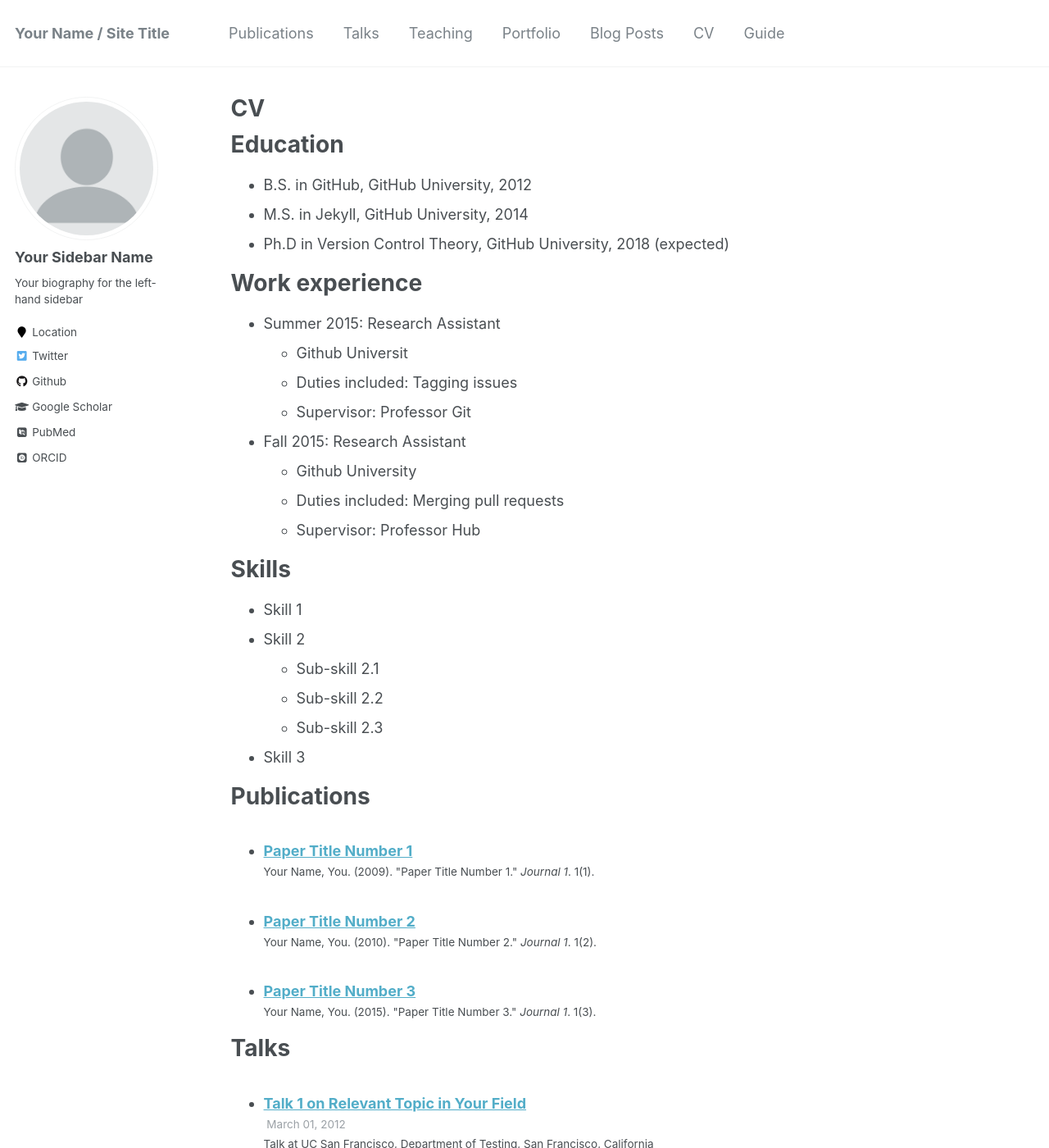
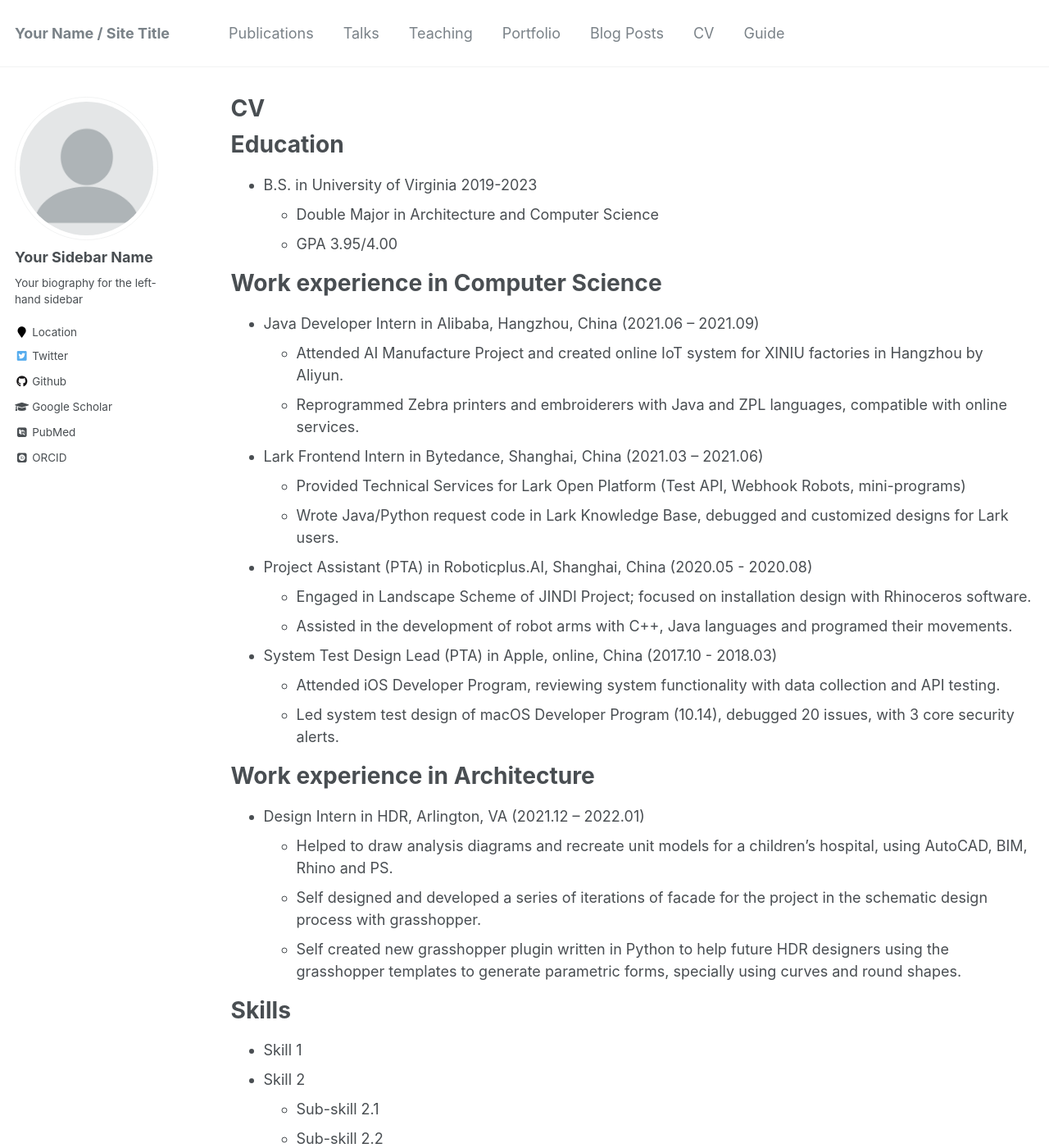
Before and after one commit to FangFrankSun/AcademicPage, a Jekyll site: the page built from _pages/cv.md, in a window 1280 px wide and 1400 px high. Shown: the whole window at 82% size. Built offline with Jekyll 4.4.1, drawn with Linux system fonts in a browser that asks for light colours; some web fonts are replaced; some of the changed text lies outside the part shown.

Commit message:
Update cv.md

```diff
--- a/_pages/cv.md
+++ b/_pages/cv.md
@@ -11,21 +11,38 @@ redirect_from:
 
 Education
 ======
-* B.S. in GitHub, GitHub University, 2012
-* M.S. in Jekyll, GitHub University, 2014
-* Ph.D in Version Control Theory, GitHub University, 2018 (expected)
+* B.S. in University of Virginia 2019-2023
+  * Double Major in Architecture and Computer Science
+  * GPA 3.95/4.00
 
-Work experience
+
+Work experience in Computer Science
 ======
-* Summer 2015: Research Assistant
-  * Github Universit
-  * Duties included: Tagging issues
-  * Supervisor: Professor Git
+* Java Developer Intern in Alibaba, Hangzhou, China (2021.06 – 2021.09)
+  * Attended AI Manufacture Project and created online IoT system for XINIU factories in Hangzhou by Aliyun.
+  * Reprogrammed Zebra printers and embroiderers with Java and ZPL languages, compatible with online services.
 
-* Fall 2015: Research Assistant
-  * Github University
-  * Duties included: Merging pull requests
-  * Supervisor: Professor Hub
+* Lark Frontend Intern in Bytedance, Shanghai, China (2021.03 – 2021.06)
+  * Provided Technical Services for Lark Open Platform (Test API, Webhook Robots, mini-programs)
+  * Wrote Java/Python request code in Lark Knowledge Base, debugged and customized designs for Lark users.
+
+* Project Assistant (PTA) in Roboticplus.AI, Shanghai, China (2020.05 - 2020.08)
+  * Engaged in Landscape Scheme of JINDI Project; focused on installation design with Rhinoceros software.
+  * Assisted in the development of robot arms with C++, Java languages and programed their movements.
+
+* System Test Design Lead (PTA) in Apple, online, China (2017.10 - 2018.03)
+  * Attended iOS Developer Program, reviewing system functionality with data collection and API testing.
+  * Led system test design of macOS Developer Program (10.14), debugged 20 issues, with 3 core security alerts.
+
+
+Work experience in Architecture
+======
+* Design Intern in HDR, Arlington, VA (2021.12 – 2022.01)
+  * Helped to draw analysis diagrams and recreate unit models for a children's hospital, using AutoCAD, BIM, Rhino and PS.
+  * Self designed and developed a series of iterations of facade for the project in the schematic design process with grasshopper.
+  * Self created new grasshopper plugin written in Python to help future HDR designers using the grasshopper templates to generate parametric forms, specially using curves and round shapes.
+
+
 
 Skills
 ======
@@ -36,11 +53,13 @@ Skills
   * Sub-skill 2.3
 * Skill 3
 
+
 Publications
 ======
   <ul>{% for post in site.publications %}
     {% include archive-single-cv.html %}
   {% endfor %}</ul>
+
 
 Talks
 ======
@@ -48,12 +67,14 @@ Talks
     {% include archive-single-talk-cv.html %}
   {% endfor %}</ul>
 
+
 Teaching
 ======
   <ul>{% for post in site.teaching %}
     {% include archive-single-cv.html %}
   {% endfor %}</ul>
 
+
 Service and leadership
 ======
-* Currently signed in to 43 different slack teams
+* test test
```
